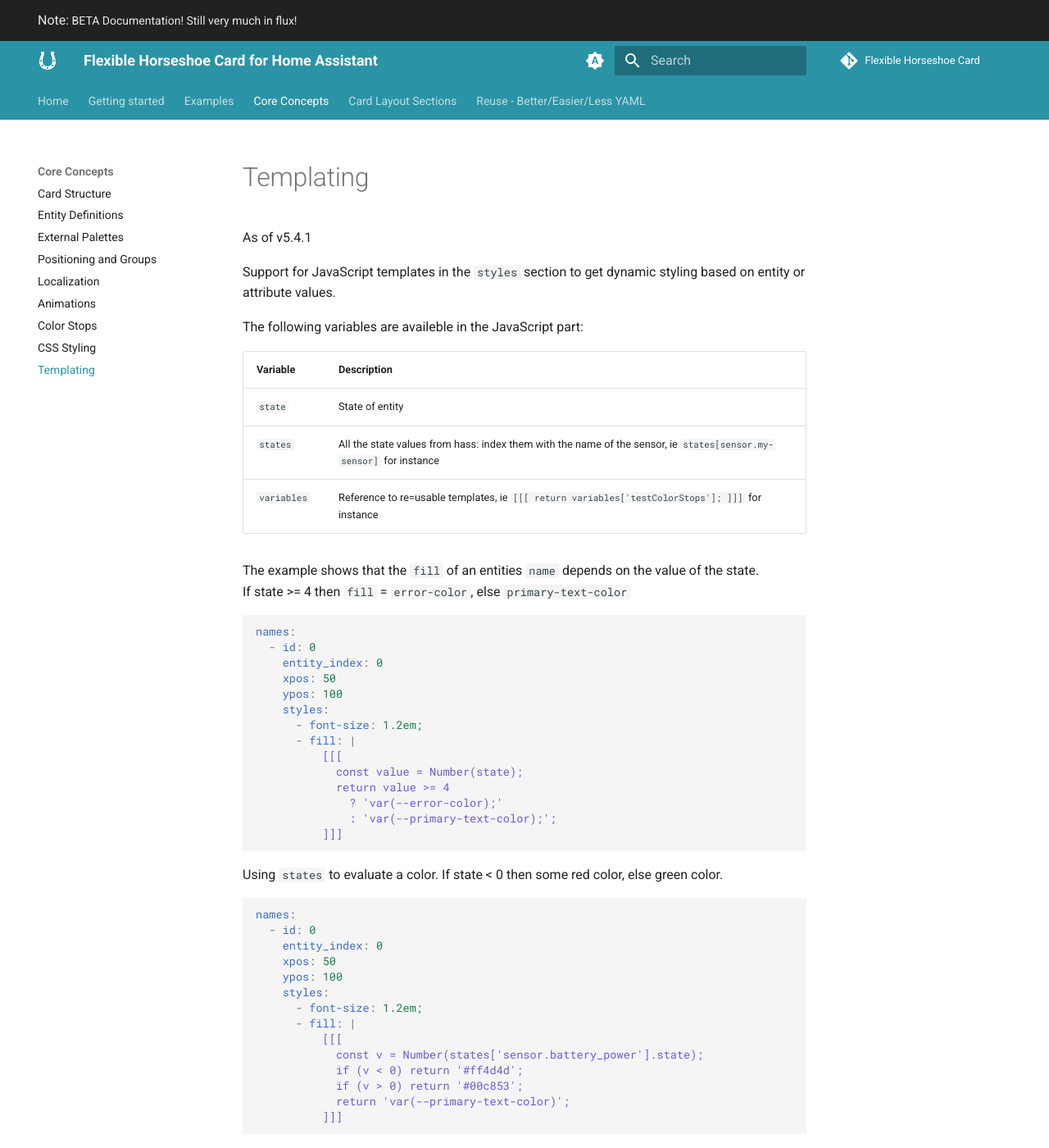
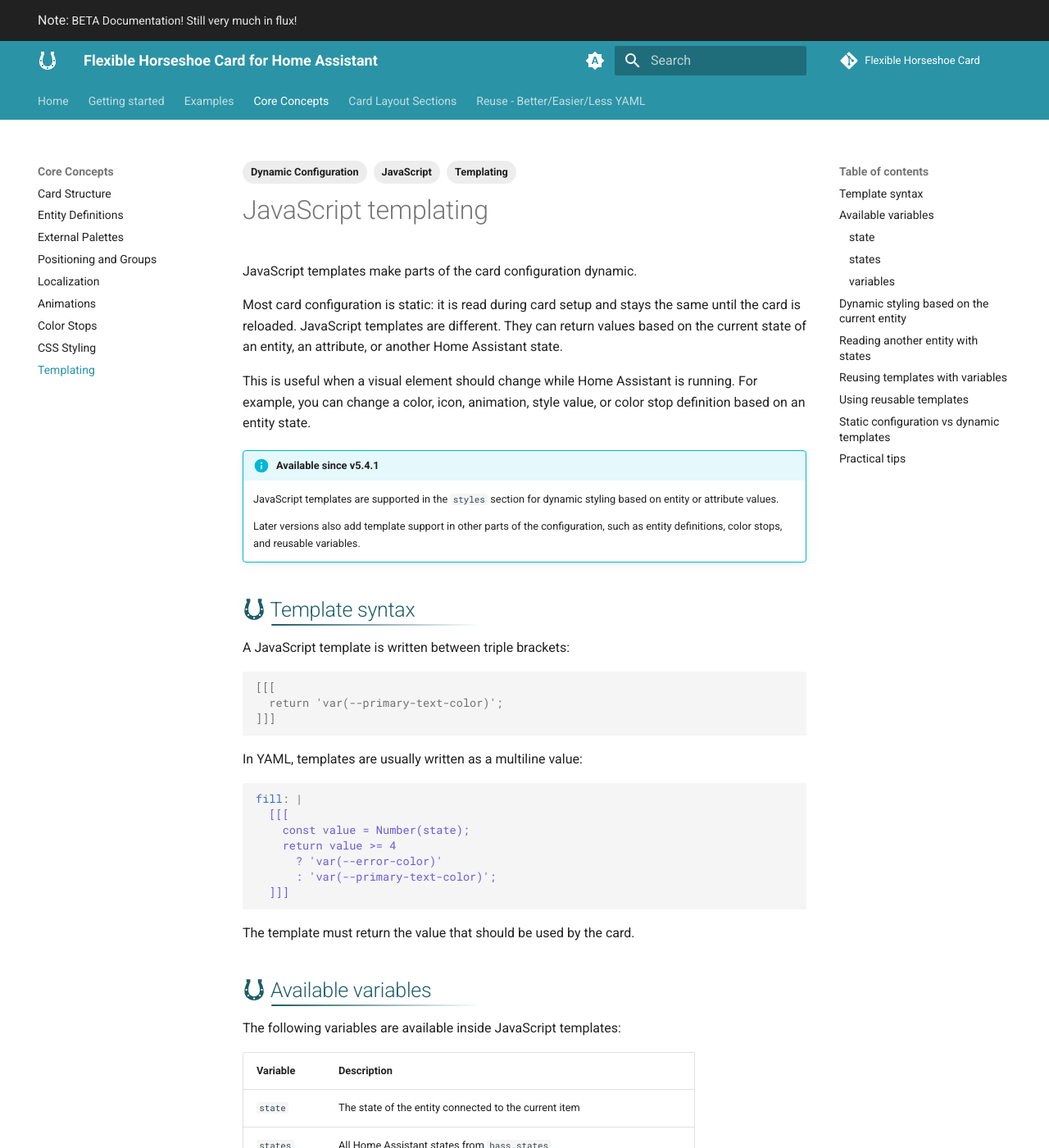
Before and after one commit to AmoebeLabs/flex-horseshoe-card, an MkDocs documentation site: the page built from docs/docs/core-concepts/templating.md, in a window 1280 px wide and 1400 px high. Shown: the whole window at 82% size. Built offline with MkDocs 1.6.1 and Material for MkDocs 9.7.7, drawn with Linux system fonts in a browser that asks for light colours; comment, search, counter and statistics services are not loaded; some of the changed text lies outside the part shown.

Commit message:
Update templating

````diff
--- a/docs/docs/core-concepts/templating.md
+++ b/docs/docs/core-concepts/templating.md
@@ -1,17 +1,98 @@
-As of v5.4.1
+---
+template: main.html
+title: JavaScript templating
+description: Use JavaScript templates to create dynamic configuration based on entity states and attributes.
+tags:
+  - Templating
+  - JavaScript
+  - Dynamic Configuration
+---
 
-Support for JavaScript templates in the `styles` section to get dynamic styling based on entity or attribute values.
+# JavaScript templating
 
-The following variables are availeble in the JavaScript part:
+JavaScript templates make parts of the card configuration dynamic.
 
-| Variable    | Description                                                                                                        |
-| ----------- | ------------------------------------------------------------------------------------------------------------------ |
-| `state`     | State of entity                                                                                                    |
-| `states`    | All the state values from hass: index them with the name of the sensor, ie `states[sensor.my-sensor]` for instance |
-| `variables` | Reference to re=usable templates, ie `[[[ return variables['testColorStops']; ]]]` for instance                    |
+Most card configuration is static: it is read during card setup and stays the same until the card is reloaded. JavaScript templates are different. They can return values based on the current state of an entity, an attribute, or another Home Assistant state.
 
-The example shows that the `fill` of an entities `name` depends on the value of the state.
-<br>If state >= 4 then `fill` = `error-color`, else `primary-text-color`
+This is useful when a visual element should change while Home Assistant is running. For example, you can change a color, icon, animation, style value, or color stop definition based on an entity state.
+
+!!! info "Available since v5.4.1"
+    JavaScript templates are supported in the `styles` section for dynamic styling based on entity or attribute values.
+
+    Later versions also add template support in other parts of the configuration, such as entity definitions, color stops, and reusable variables.
+
+## :material-horseshoe: Template syntax
+
+A JavaScript template is written between triple brackets:
+
+```yaml
+[[[
+  return 'var(--primary-text-color)';
+]]]
+```
+
+In YAML, templates are usually written as a multiline value:
+
+```yaml
+fill: |
+  [[[
+    const value = Number(state);
+    return value >= 4
+      ? 'var(--error-color)'
+      : 'var(--primary-text-color)';
+  ]]]
+```
+
+The template must return the value that should be used by the card.
+
+## :material-horseshoe: Available variables
+
+The following variables are available inside JavaScript templates:
+
+| Variable | Description |
+| :------- | :---------- |
+| `state` | The state of the entity connected to the current item |
+| `states` | All Home Assistant states from `hass.states` |
+| `variables` | Reusable values or templates defined in the card-level `variables` section |
+
+### `state`
+
+Use `state` when the template should respond to the entity connected to the current item through `entity_index`.
+
+Example:
+
+```yaml
+const value = Number(state);
+```
+
+### `states`
+
+Use `states` when the template needs to read another Home Assistant entity.
+
+Example:
+
+```yaml
+const value = Number(states['sensor.battery_power'].state);
+```
+
+!!! note
+    Entity ids must be written as strings inside square brackets, for example `states['sensor.battery_power']`.
+
+### `variables`
+
+Use `variables` when you want to reuse the same template or value in multiple places.
+
+Example:
+
+```yaml
+[[[ return variables['flashAnimation']; ]]]
+```
+
+## :material-horseshoe: Dynamic styling based on the current entity
+
+This example changes the `fill` color of an entity name based on the state of the connected entity.
+
+If the state is `4` or higher, the text uses `--error-color`. Otherwise, it uses `--primary-text-color`.
 
 ```yaml
 names:
@@ -30,7 +111,11 @@
           ]]]
 ```
 
-Using `states` to evaluate a color. If state < 0 then some red color, else green color.
+## :material-horseshoe: Reading another entity with `states`
+
+Use `states` when the style should depend on a different entity than the one connected to the current item.
+
+In this example, the text color depends on `sensor.battery_power`. Negative values return a red color, positive values return a green color, and zero falls back to the default text color.
 
 ```yaml
 names:
@@ -49,7 +134,11 @@
           ]]]
 ```
 
-Using `variables` to re-use templates.
+## :material-horseshoe: Reusing templates with `variables`
+
+For larger cards, templates can become repetitive. The card-level `variables` section lets you define reusable templates or reusable values once and use them in multiple places.
+
+This keeps the YAML easier to read and makes later changes safer.
 
 ```yaml
 - type: custom:flex-horseshoe-card
@@ -122,7 +211,11 @@
       5: 'purple'
 ```
 
-and using them:
+## :material-horseshoe: Using reusable templates
+
+After defining reusable values or templates in `variables`, you can reference them elsewhere in the card.
+
+This example uses a reusable animation template for the horseshoe state and a reusable color stop definition for the horseshoe colors.
 
 ```yaml
 horseshoes:
@@ -152,3 +245,35 @@
     color_stops: |
       [[[ return variables['testColorStops3']; ]]]
 ```
+
+## :material-horseshoe: Static configuration vs dynamic templates
+
+JavaScript templates are meant for values that can change while the card is active.
+
+Use static configuration when a value is known in advance. Use JavaScript templates when the value depends on an entity state, attribute, or other runtime data.
+
+| Use | Best option |
+| :-- | :---------- |
+| Reuse the same static style block | `constants` and `ref()` |
+| Calculate a fixed position or size | `calc()` |
+| Copy similar layout items | `same_as` |
+| Change a style based on an entity state | JavaScript template |
+| Change an icon based on an entity state | JavaScript template |
+| Reuse a dynamic expression | `variables` |
+
+## :material-horseshoe: Practical tips
+
+Keep templates as small as possible. Short templates are easier to read, debug, and reuse.
+
+Convert numeric states with `Number()` before comparing them:
+
+```yaml
+const value = Number(state);
+```
+
+Always return a valid value for the field you are templating. For example, a style property should return a valid CSS value, and an icon field should return a valid icon name or image URL.
+
+When reading another entity through `states`, make sure that entity exists. Missing or unavailable entities can otherwise return unexpected values.
+
+!!! tip
+    Use `variables` for templates that appear more than once. This keeps large cards cleaner and makes behavior easier to change later.
````
